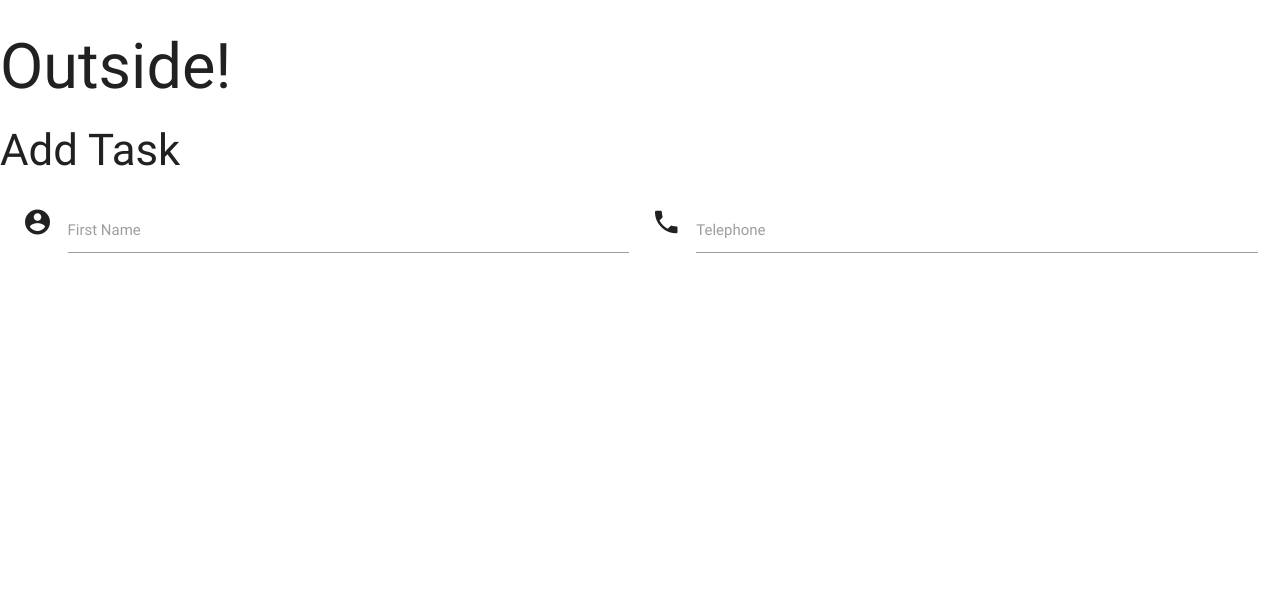
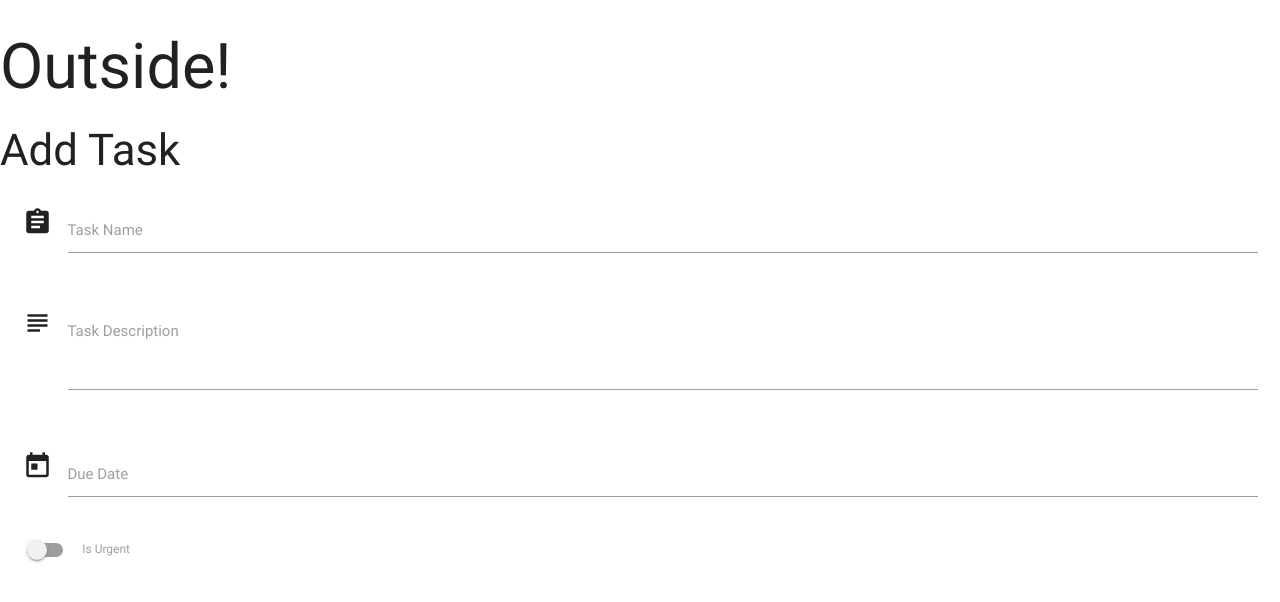
Before and after one commit to markofsuccess/task-manager, a Flask app: page /add_task in a window 1280 px wide. Shown: the top 602 px of the page. Run offline with Flask 2, Linux system fonts and the light colour scheme; some libraries are stand-ins or nearby versions.

Commit message:
added new imputfields due date and checkbox switch if urgent task

```diff
--- a/templates/addtask.html
+++ b/templates/addtask.html
@@ -2,21 +2,38 @@
 
 <h3>Add Task</h3>
 <div class="row">
-    <form  action="" method="POST" class="col s12">
+    <form action="" method="POST" class="col s12">
         <div class="row">
-            <div class="input-field col s6">
-                <i class="material-icons prefix">account_circle</i>
-                <input id="icon_prefix" type="text" class="validate">
-                <label for="icon_prefix">First Name</label>
+            <div class="input-field col s12">
+                <i class="material-icons prefix">assignment</i>
+                <input id="task_name" name="task_name" type="text">
+                <label for="icon_prefix">Task Name</label>
             </div>
-            <div class="input-field col s6">
-                <i class="material-icons prefix">phone</i>
-                <input id="icon_telephone" type="tel" class="validate">
-                <label for="icon_telephone">Telephone</label>
+        </div>
+        <div class="row">
+            <div class="input-field col s12">
+                <i class="material-icons prefix">subject</i>
+                <textarea name="task_description" id="task_description" class="materialize-textarea"></textarea>
+                <label for="icon_telephone">Task Description</label>
+            </div>
+        </div>
+        <div class="row">
+            <div class="input-field col s12">
+                <i class="material-icons prefix">today</i>
+                <input id="due_date" name="due_date" type="text" class="datepicker">
+                <label for="icon_prefix">Due Date</label>
+            </div>
+        </div>
+        <div class="row">
+            <div class="switch">
+                <label>
+                  <input id="is_urgent" name="is_urgent" type="checkbox">
+                  <span class="lever"></span>
+                  Is Urgent
+                </label>
             </div>
         </div>
     </form>
 </div>
 
-
 {% endblock %}
```
